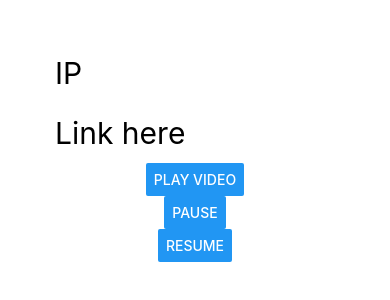
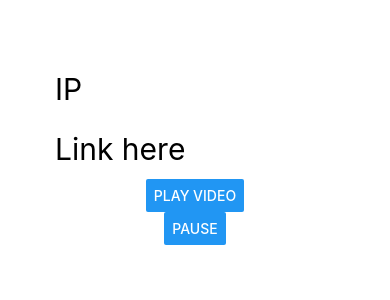
Before and after one commit to Jh123x/rasp-pi-streaming, a React Native app in the folder Front end/: screen / in a window 390 px wide. Shown: the part 270-570 px from the top of the page. Built offline with nearby package versions, Linux system fonts and the light colour scheme.

Commit message:
Remove Resume button

```diff
--- a/Front end/App.js
+++ b/Front end/App.js
@@ -1,7 +1,7 @@
 import React from "react";
-import { View, StyleSheet, TextInput, Button, Alert } from "react-native";
+import send_data from "./functions/sendData";
 import PauseButton from "./components/PauseButton";
-import send_data from "./components/sendData";
+import { View, StyleSheet, TextInput, Button} from "react-native";
 
 class App extends React.Component {
   ip = null;
@@ -47,15 +47,6 @@ class App extends React.Component {
             )
           }
         />
-        <Button
-          title="Resume"
-          onPress={() =>
-            send_data({
-              resume: true,
-              pause: false,
-            })
-          }
-        />
       </View>
     );
   }
```
